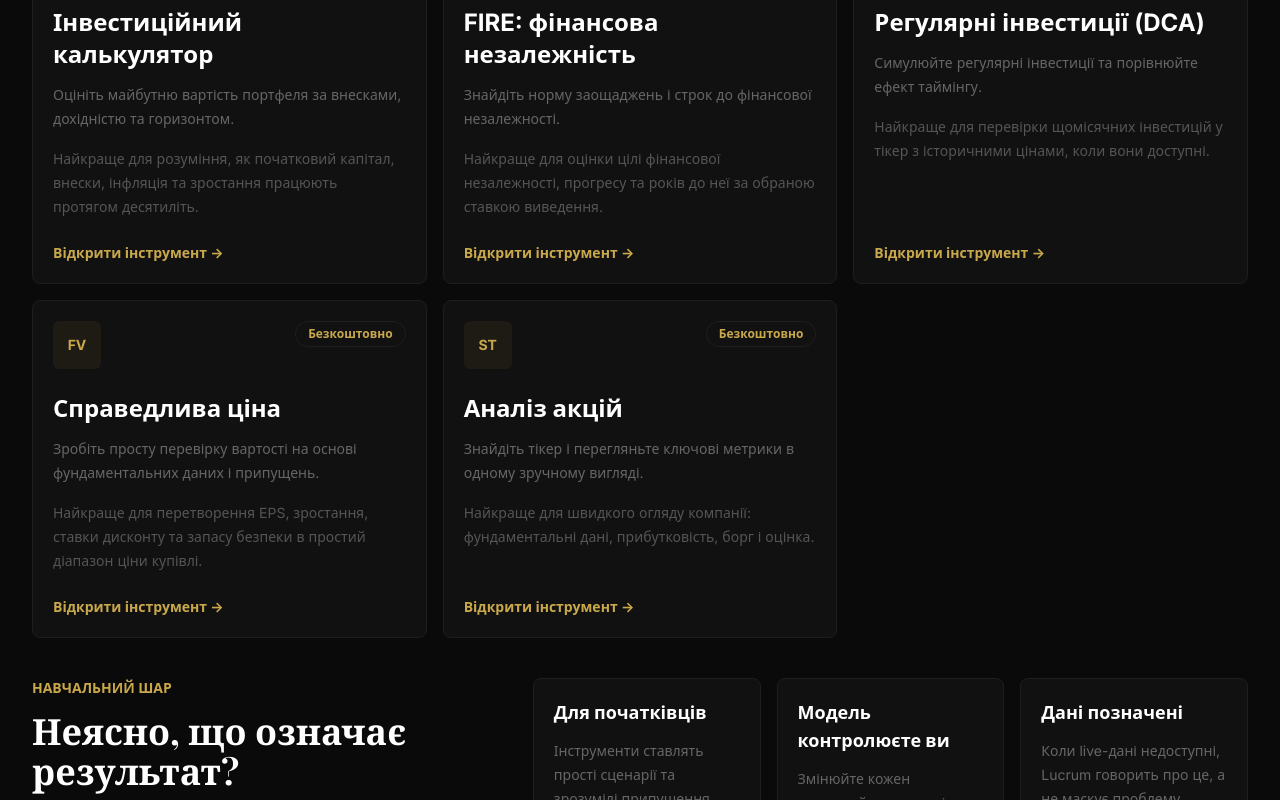
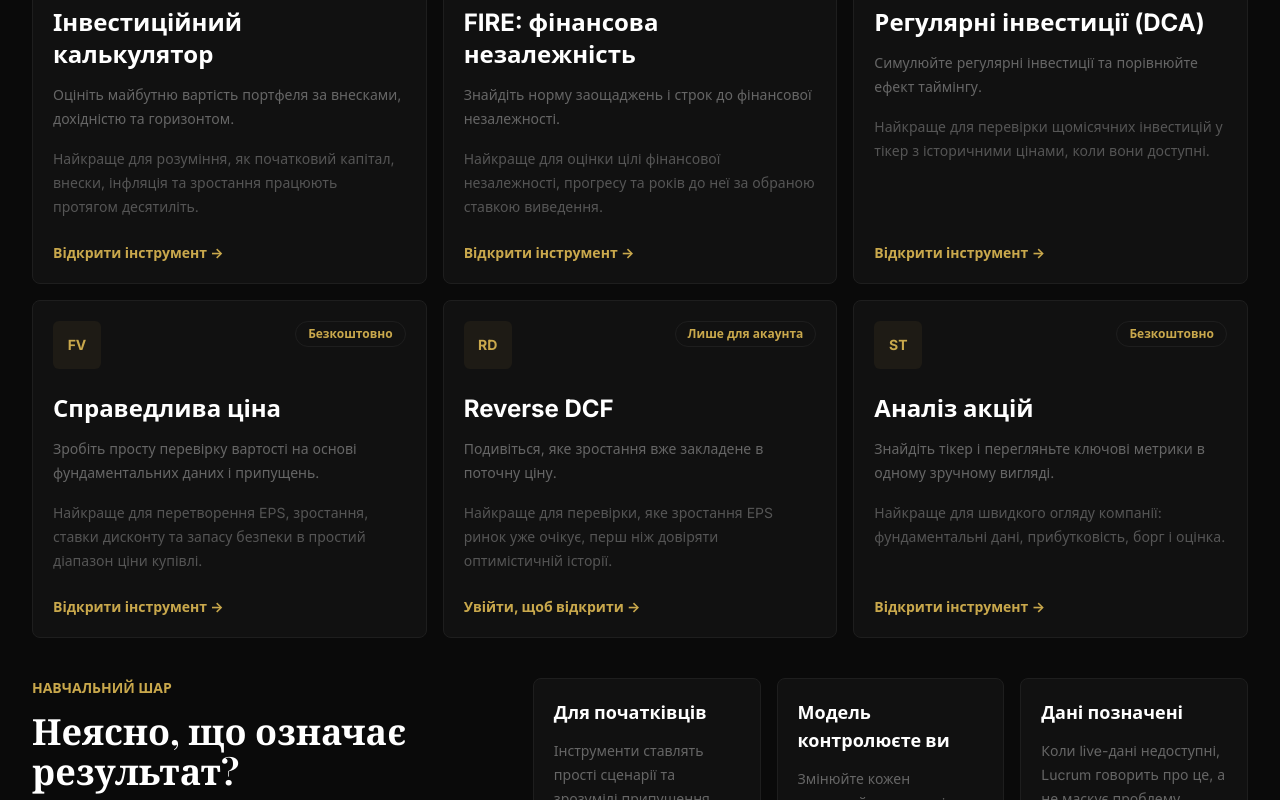
Before and after one commit to danikMatv/Lucrum, a React (Vite) app in the folder apps/web/: page /tools in a window 1280 px wide. Shown: the part 643-1443 px from the top of the page. Built offline with nearby package versions, Linux system fonts and the light colour scheme; no server answers; a web font is replaced by a local one.

Commit message:
feat: enhance ToolsPage to manage tool access based on authentication status and update localization for tool prompts

```diff
--- a/apps/web/src/pages/ToolsPage.tsx
+++ b/apps/web/src/pages/ToolsPage.tsx
@@ -61,7 +61,6 @@ const glossaryTerms = ['cagr', 'pv', 'nominal', 'swr'] as const
 export const ToolsPage = () => {
   const { t } = useTranslation('common')
   const isAuthenticated = useAuthStore((state) => state.isAuthenticated)
-  const visibleTools = tools.filter((tool) => !('locked' in tool && tool.locked) || isAuthenticated)
 
   return (
     <main className="min-h-svh bg-background text-text-primary">
@@ -114,10 +113,16 @@ export const ToolsPage = () => {
         </div>
 
         <div className="grid gap-4 md:grid-cols-2 xl:grid-cols-3">
-          {visibleTools.map((tool) => (
+          {tools.map((tool) => {
+            const isLockedForGuest = 'locked' in tool && tool.locked && !isAuthenticated
+            const toolPath = isLockedForGuest
+              ? `/auth/login?returnTo=${encodeURIComponent(tool.to)}`
+              : tool.to
+
+            return (
             <Link
               key={tool.to}
-              to={tool.to}
+              to={toolPath}
               className="group flex min-h-72 flex-col rounded-lg border-[0.5px] border-border bg-surface p-5 transition hover:border-border-hover hover:bg-surface-alt"
             >
               <div className="mb-6 flex items-start justify-between gap-4">
@@ -125,8 +130,10 @@ export const ToolsPage = () => {
                   {tool.icon}
                 </span>
                 <span className="rounded-full border-[0.5px] border-border px-3 py-1 text-xs font-semibold text-primary">
-                  {'locked' in tool && tool.locked
-                    ? t('toolsDirectory.freeAccountBadge')
+                  {isLockedForGuest
+                    ? t('toolsDirectory.registeredOnlyBadge')
+                    : 'locked' in tool && tool.locked
+                      ? t('toolsDirectory.freeAccountBadge')
                     : t('landing.tools.freeBadge')}
                 </span>
               </div>
@@ -134,10 +141,11 @@ export const ToolsPage = () => {
               <p className="mt-3 text-sm leading-6 text-text-muted">{t(tool.descriptionKey)}</p>
               <p className="mt-4 text-sm leading-6 text-text-subtle">{t(tool.detailKey)}</p>
               <span className="mt-auto pt-6 text-sm font-bold text-primary transition group-hover:translate-x-1">
-                {t('toolsDirectory.openTool')}
+                {isLockedForGuest ? t('toolsDirectory.loginToOpen') : t('toolsDirectory.openTool')}
               </span>
             </Link>
-          ))}
+            )
+          })}
         </div>
 
         <section className="grid gap-6 lg:grid-cols-[0.8fr_1.2fr]">
```
Also changed, not shown: apps/web/src/locales/en/common.json, apps/web/src/locales/fr/common.json, apps/web/src/locales/uk/common.json.
